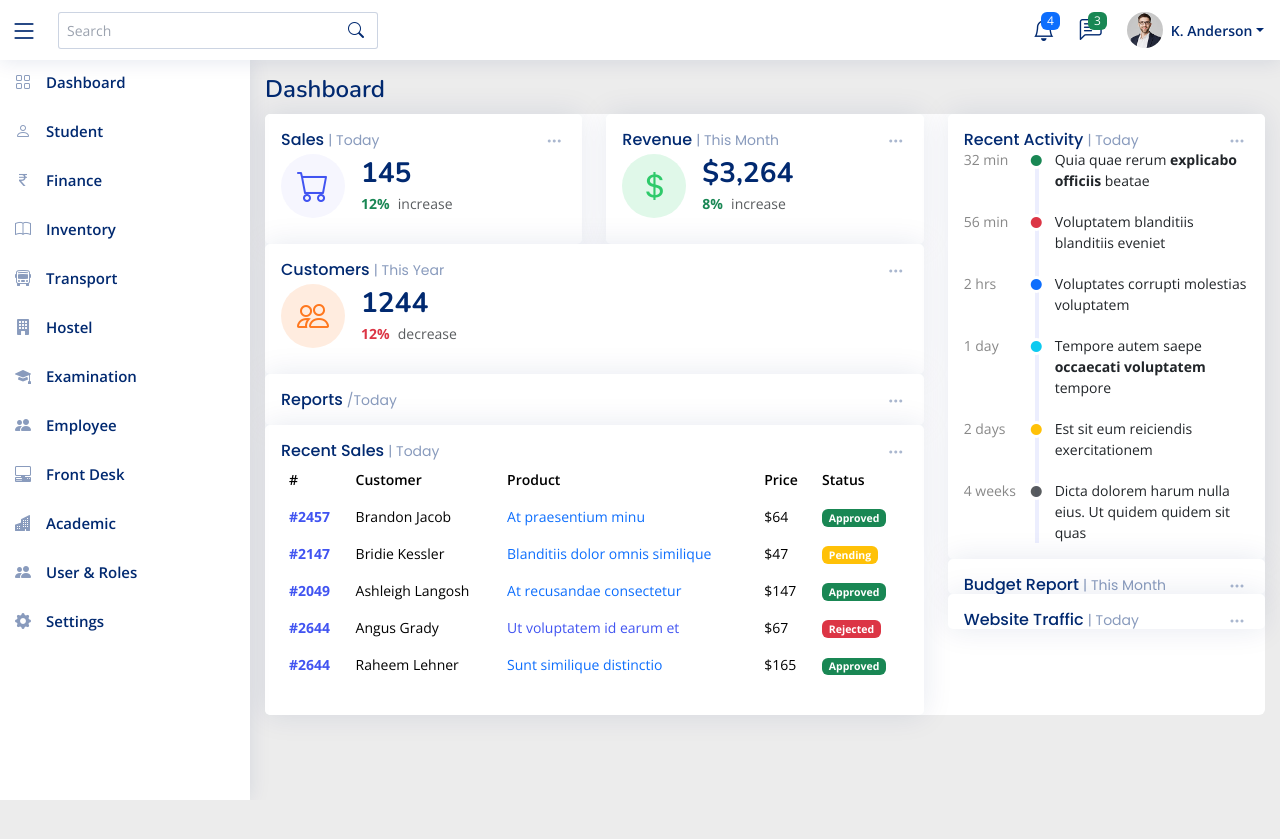
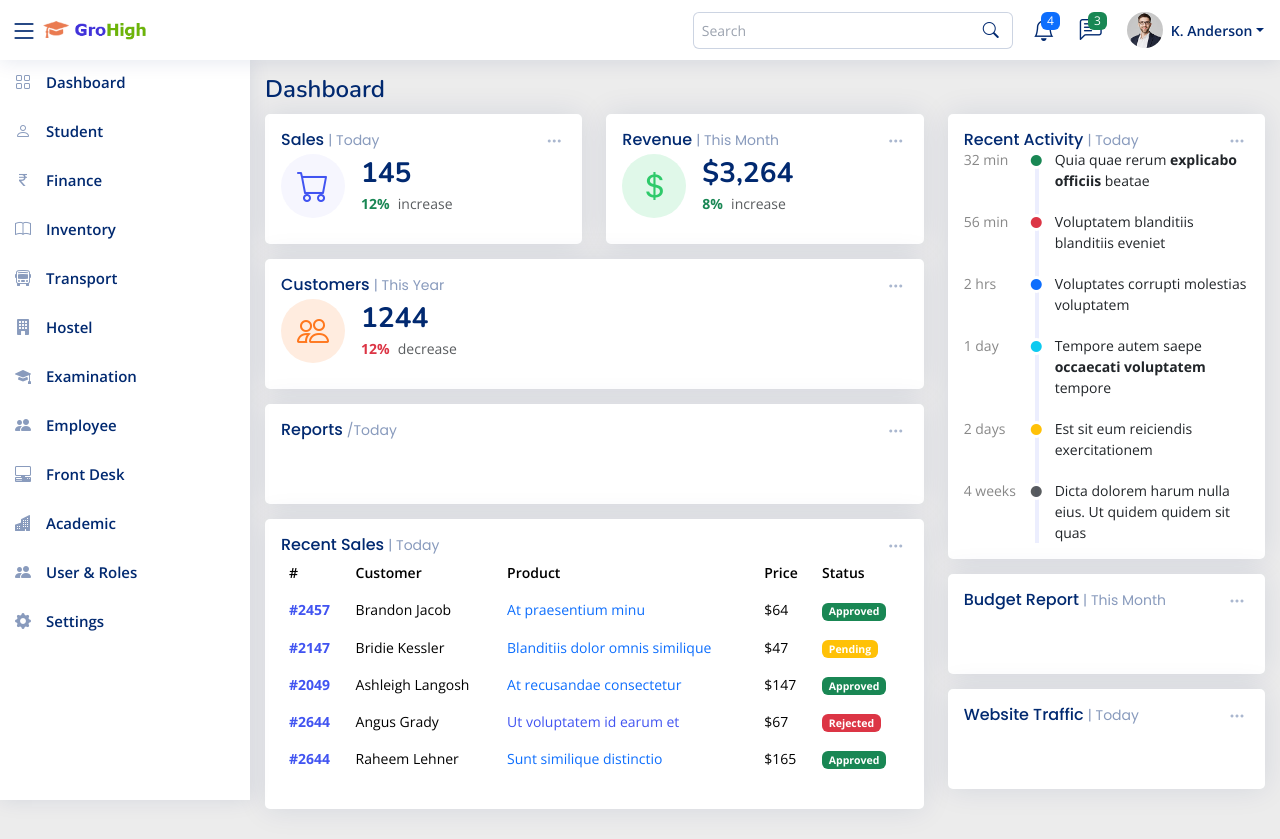
Before and after one commit to shree-chand/school-erp, a Next.js app: page / in a window 1280 px wide. Before the commit the page ends 800 px from the top, so only its background shows below. Built offline with nearby package versions, Linux system fonts and the light colour scheme.

Commit message:
css update

```diff
--- a/src/app/globals.css
+++ b/src/app/globals.css
@@ -205,8 +205,9 @@ h6 {
 
 /* Card */
 .card {
-  margin-bottom: 0px;
+  margin-bottom: 15px;
   border: none;
+  min-height: 100px;
   border-radius: 5px;
   box-shadow: 0px 0 30px rgba(1, 41, 112, 0.1);
 }
@@ -368,13 +369,34 @@ h6 {
   font-family: "Nunito", sans-serif;
 }
 
+.mainHeader {
   .header {
     transition: all 0.5s;
     z-index: 997;
     height: 60px;
     box-shadow: 0px 2px 20px rgba(1, 41, 112, 0.1);
     background-color: #fff;
+    display: flex;
+    align-items: center;
+    justify-content: space-between;
+
+    .header-nav {
+      display: flex;
+
+      .search-bar {
+        min-width: 360px;
+        padding: 0 20px;
+
+        .search-form {
+          input {
+            border-radius: 6px;
           }
+        }
+      }
+    }
+  }
+}
+
 
 .header .toggle-sidebar-btn {
   font-size: 28px;
@@ -383,10 +405,6 @@ h6 {
   color: #012970;
 }
 
-.header .search-bar {
-  min-width: 360px;
-  padding: 0 20px;
-}
 
 @media (max-width: 1199px) {
   .header .search-bar {
@@ -1266,7 +1284,6 @@ a {
 .outerMainPage {
   display: flex;
   height: 100vh;
-  overflow: hidden;
 }
 
 .leftMain {
@@ -1294,11 +1311,6 @@ a {
 .leftMain.close {
   width: 47px;
   overflow-x: hidden;
-}
-
-section {
-  background-color: white;
-  border-radius: 6px;
 }
 
 .FormOuter {
--- a/src/app/header/page.tsx
+++ b/src/app/header/page.tsx
@@ -5,23 +5,21 @@ export default function Header({ toggleSidebar }: { toggleSidebar: () => void })
     return (
         <>
             <div className="mainHeader">
-                <header id="header" className="header fixed-top d-flex align-items-center">
+                <header id="header" className="header fixed-top">
                     <div className="d-flex align-items-center justify-content-between">
                         <i className="bi bi-list toggle-sidebar-btn" onClick={toggleSidebar}></i>
                         <a href="/dashboard" className="logo d-flex align-items-center">
-                            {/* <img src="/image/logo.png" alt="" /> */}
+                            <img src="/image/logo.png" alt="" />
                         </a>
                     </div>
-                    <div className="search-bar">
-                        <form className="search-form d-flex align-items-center" method="POST" action="#">
-                            <input type="text" name="query" placeholder="Search" title="Enter search keyword" />
-                            <button type="submit" title="Search"><i className="bi bi-search"></i></button>
-                        </form>
-                    </div>
-
                     <nav className="header-nav ms-auto">
+                        <div className="search-bar">
+                            <form className="search-form d-flex align-items-center" method="POST" action="#">
+                                <input type="text" name="query" placeholder="Search" title="Enter search keyword" />
+                                <button type="submit" title="Search"><i className="bi bi-search"></i></button>
+                            </form>
+                        </div>
                         <ul className="d-flex align-items-center">
-
                             <li className="nav-item d-block d-lg-none">
                                 <a className="nav-link nav-icon search-bar-toggle " href="#">
                                     <i className="bi bi-search"></i>
@@ -225,8 +223,6 @@ export default function Header({ toggleSidebar }: { toggleSidebar: () => void })
                                     </li>
                                 </ul>
                             </li>
-
-
                         </ul>
                     </nav>
                 </header>
```
Lines whose indentation alone changed are shown as unchanged.
